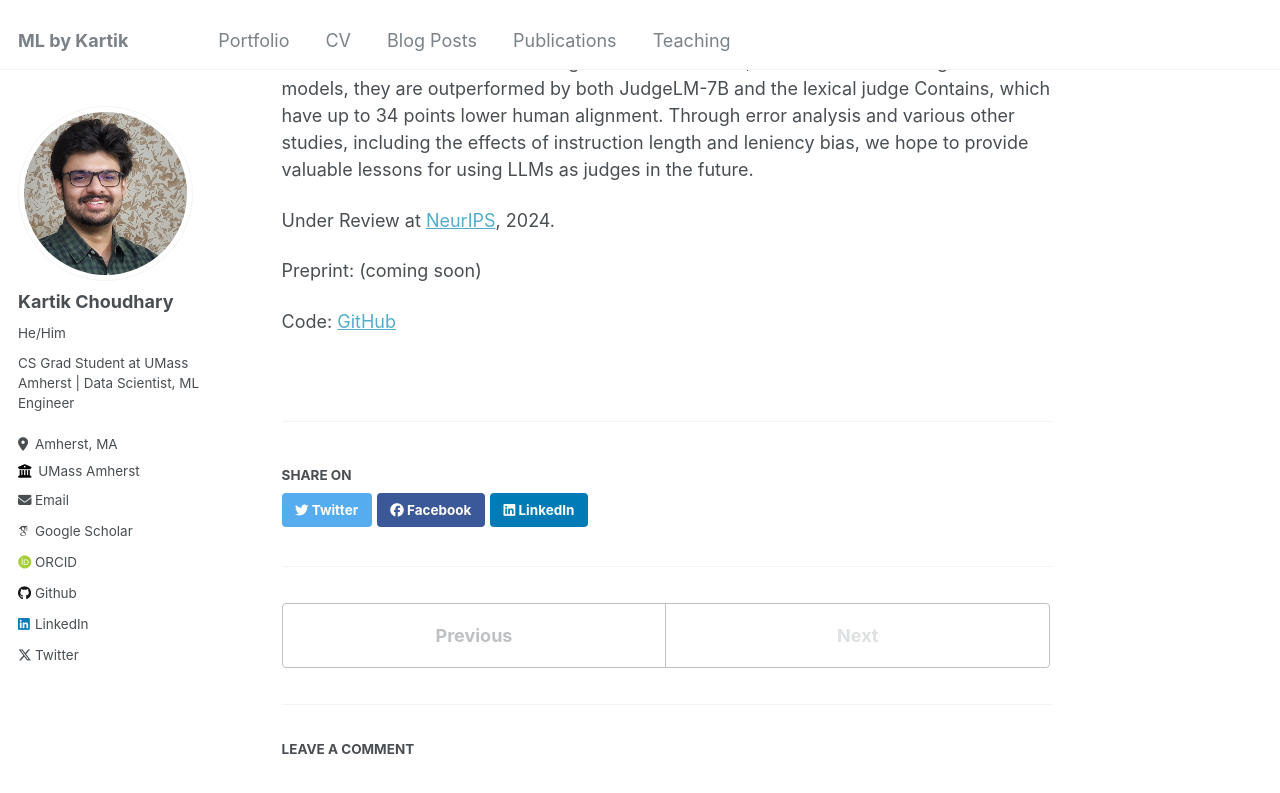
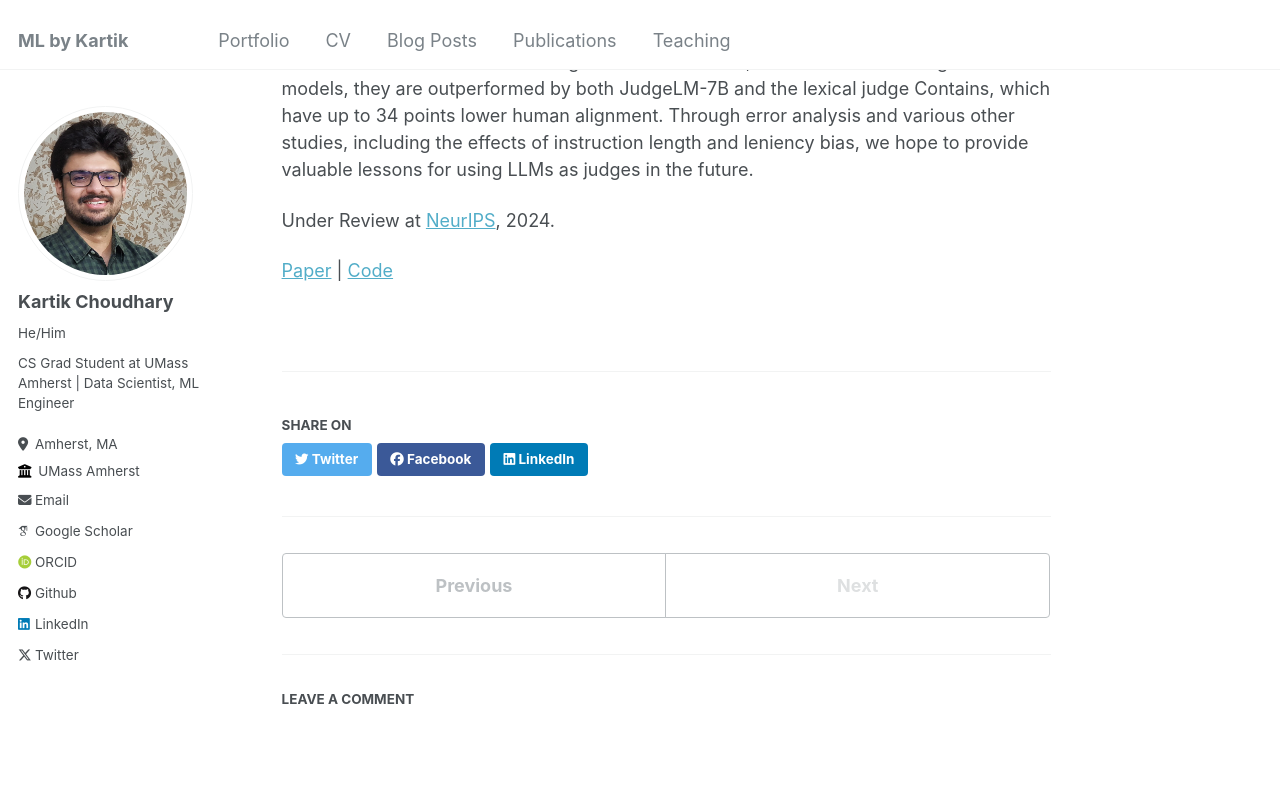
Before and after one commit to kartikc727/kartikc727.github.io, a Jekyll site: the page built from _publications/2024-05-20-judging-judges.md, in a window 1280 px wide and 900 px high, scrolled down 992 px. Shown: the top 793 px of the window. Built offline with Jekyll 4.4.1, drawn with Linux system fonts in a browser that asks for light colours; some web fonts are replaced; comment, search, counter and statistics services are not loaded.

Commit message:
Add arxiv link for judging the judges paper
Signed-off-by: Kartik Choudhary <kartikchoudh@umass.edu>

```diff
--- a/_publications/2024-05-20-judging-judges.md
+++ b/_publications/2024-05-20-judging-judges.md
@@ -30,6 +28,5 @@ the future.
 
 Under Review at [NeurIPS](https://neurips.cc/), 2024.
 
-Preprint: (coming soon)
-
-Code: [GitHub](https://github.com/judging-judges/judging-judges)
+[Paper](https://arxiv.org/abs/2406.12624){:target="_blank" rel="noopener noreferrer"} \|
+[Code](https://github.com/judging-judges/judging-judges){:target="_blank" rel="noopener noreferrer"}
```
Also changed, not shown: other parts of _publications/2024-05-20-judging-judges.md (+0 -2 lines).
